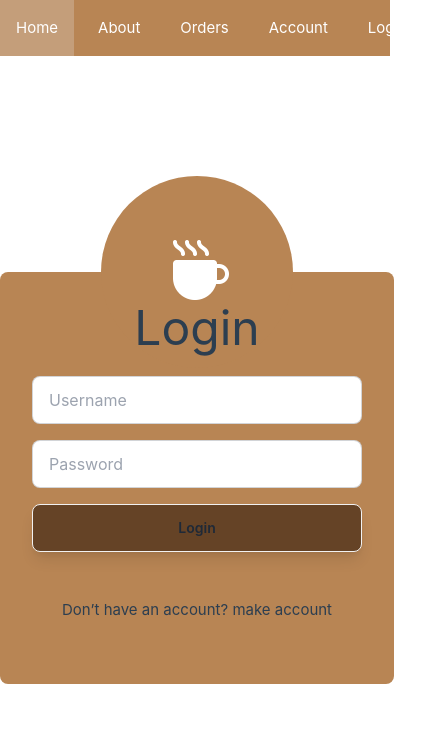
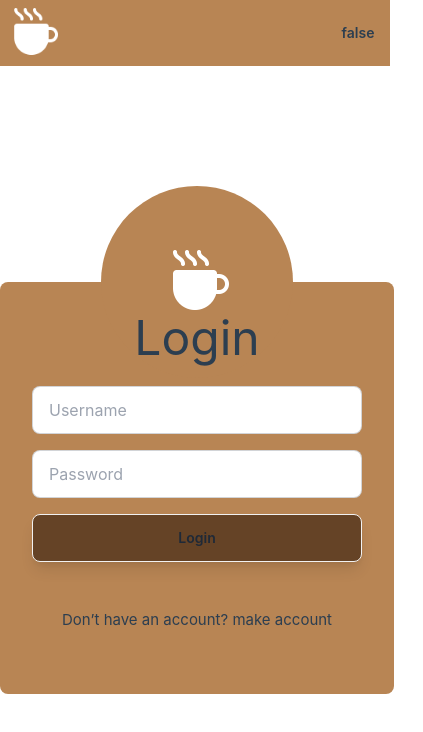
Before and after one commit to Xxenon22/SPMH-Project, a Vue app: page /login in a window 390 px wide. Shown: the top 732 px of the page, 423 px wide, since content can reach past the window. Built offline with nearby package versions, Linux system fonts and the light colour scheme.

Commit message:
implement mobile navbar menu

```diff
--- a/src/components/Navbar.vue
+++ b/src/components/Navbar.vue
@@ -1,11 +1,41 @@
+<script setup lang="ts">
+import logo from '@/assets/fluent_drink-coffee-16-filled.png'
+import { ref } from 'vue'
+
+const isOpen = ref(false)
+</script>
+
 <template>
-  <nav class="bg-primary">
-    <ul class="flex gap-2">
+  <nav class="navbar bg-primary relative z-10">
+    <section class="navbar-start">
+      <img :src="logo" width="50" alt="" />
+    </section>
+
+    <section class="navbar-end">
+      <button
+        class="btn btn-square btn-ghost md:hidden"
+        @click="isOpen = !isOpen"
+      >
+        <!-- TODO: replace with icon -->
+        {{ isOpen }}
+      </button>
+
+      <ul
+        class="transition-transform duration-300 bg-accent menu items-stretch absolute top-0 left-0 right-0 -translate-y-full md:flex md:menu-horizontal md:relative md:translate-y-0 md:bg-transparent"
+        :class="{ 'translate-y-0': isOpen }"
+      >
+        <li>
+          <button class="btn btn-ghost md:hidden" @click="isOpen = false">
+            Close
+          </button>
+        </li>
         <li>
           <RouterLink :to="{ name: 'home' }" class="nav-link">Home</RouterLink>
         </li>
         <li>
-        <RouterLink :to="{ name: 'about' }" class="nav-link">About</RouterLink>
+          <RouterLink :to="{ name: 'about' }" class="nav-link"
+            >About</RouterLink
+          >
         </li>
         <li>
           <RouterLink :to="{ name: 'orders' }" class="nav-link">
@@ -18,10 +48,11 @@
           </RouterLink>
         </li>
         <li>
-        <RouterLink :to="{ name: 'login' }" class="nav-link">Login</RouterLink>
+          <RouterLink :to="{ name: 'login' }" class="nav-link"
+            >Login</RouterLink
+          >
         </li>
       </ul>
+    </section>
   </nav>
 </template>
-
-<style scoped></style>
```
Lines whose indentation alone changed are shown as unchanged.
